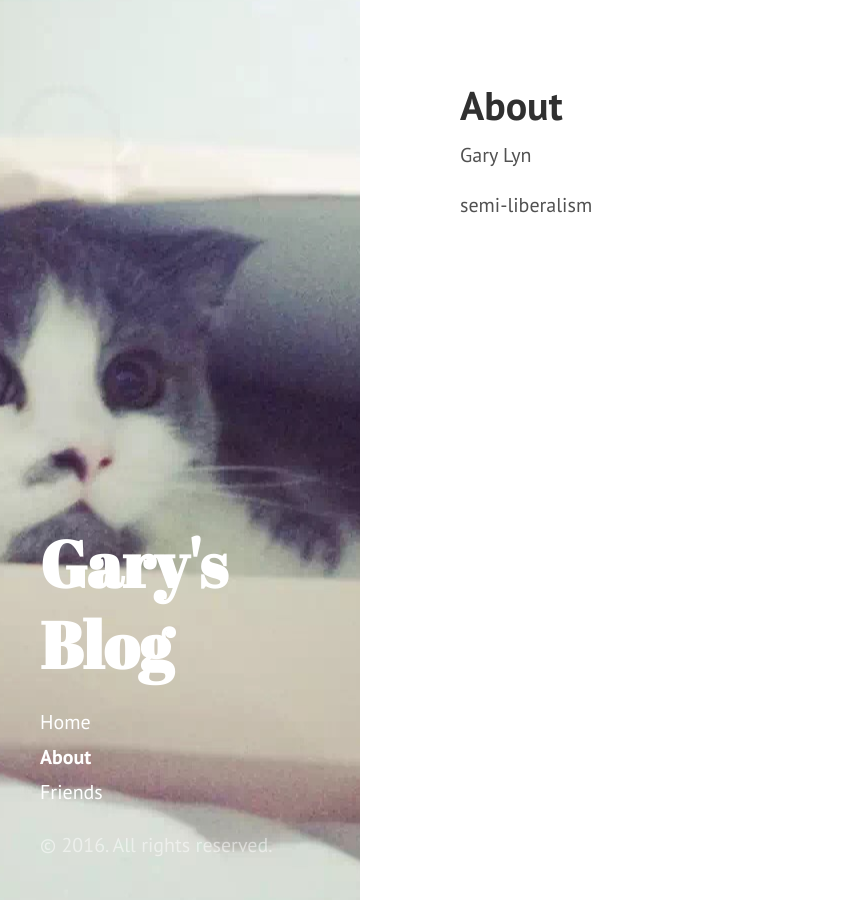
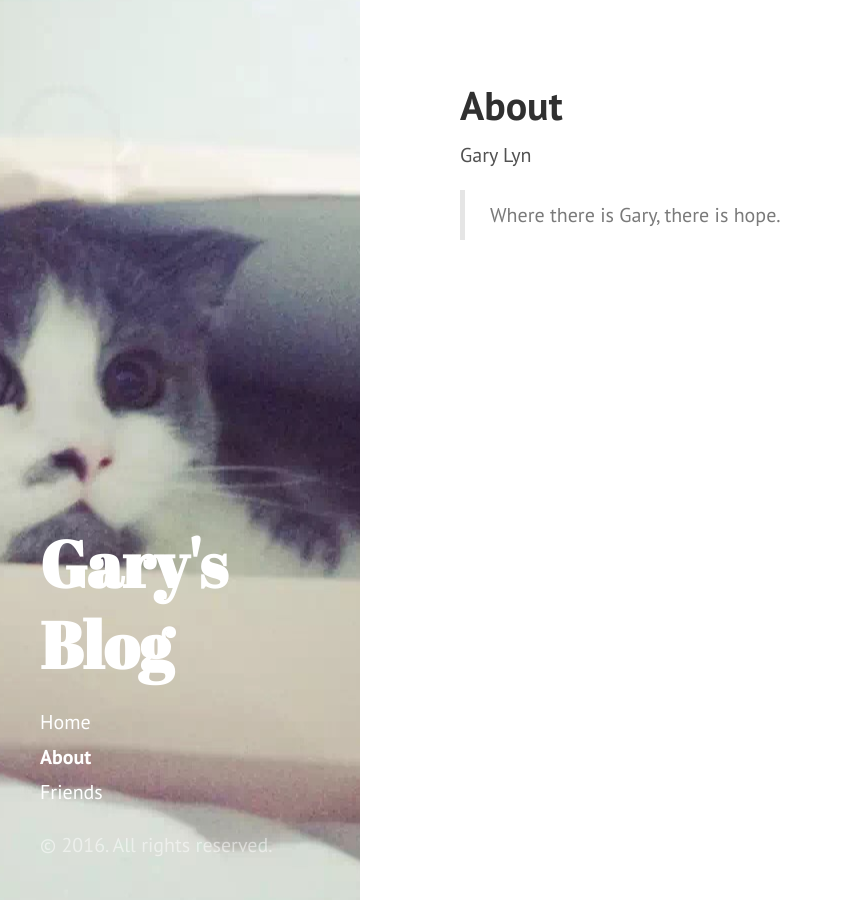
Before and after one commit to liues1992/liues1992.github.io, a Jekyll site: the page built from about.md, in a window 1280 px wide. Shown: the whole page, without its empty margins (0-842 px from the left). Built offline with Jekyll 4.4.1, drawn with Linux system fonts in a browser that asks for light colours.

Commit message:
update abount

```diff
--- a/about.md
+++ b/about.md
@@ -5,4 +5,4 @@ title: About
 
 Gary Lyn
 
-semi-liberalism
+> Where there is Gary, there is hope.
```
